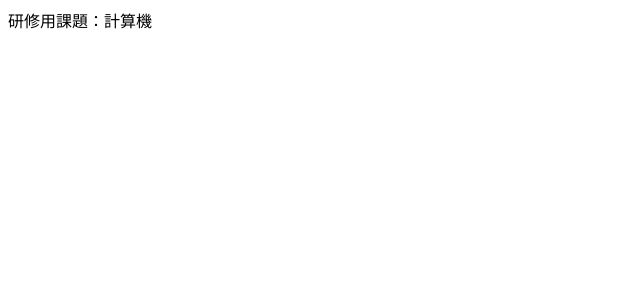
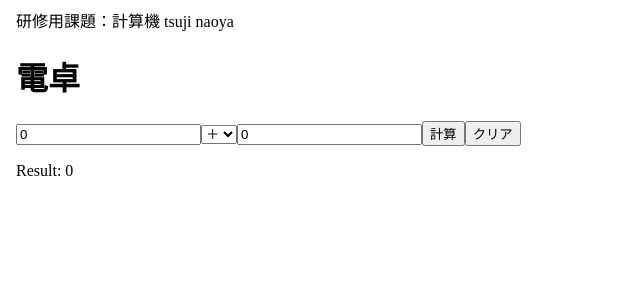
Before and after one commit to Junno-N/calculator10058, an Angular app: page / in a window 1280 px wide. Shown: the top 300 px of the page, without its empty margins (0-640 px from the left). Built offline with nearby package versions, Linux system fonts and the light colour scheme.

Commit message:
kadai1_tsuji

```diff
--- a/src/app/app.component.html
+++ b/src/app/app.component.html
@@ -1 +1,23 @@
-<div>研修用課題：計算機</div>
+<html>
+<head>
+    <title>電卓</title>
+</head>
+<body>
+    <div>研修用課題：計算機 tsuji naoya </div>
+    <h1>電卓</h1>
+    <!-- ngModelを使用してnum1, num2にバインド -->
+    <input type="number" [(ngModel)]="num1" placeholder="First Number">
+    <select [(ngModel)]="operation">
+        <option value="add">＋</option>
+        <option value="subtract">ー</option>
+        <option value="multiply">×</option>
+        <option value="divide">÷</option>
+      </select>
+    <input type="number" [(ngModel)]="num2" placeholder="Second Number">
+    <button (click)="calculate()">計算</button>
+    <button (click)="clearResult()">クリア</button>
+    <p>Result: {{ result }}</p>
+    <!-- Angularプロジェクトでは通常、スクリプトはangular.jsonで管理されるため、この行は不要 -->
+    <!-- <script src="src/app/calculator.js"></script> -->
+</body>
+</html>
--- a/src/app/app.component.ts
+++ b/src/app/app.component.ts
@@ -7,4 +7,68 @@ import { Component } from '@angular/core';
 })
 export class AppComponent {
   title = 'calculator';
+
+  num1: number = 0;
+  num2: number = 0;
+  result: number = 0;
+  operation: string = 'add'; // 四則演算を選択するためのプロパティ
+
+  // 加算メソッド
+  add() {
+    console.log("add start");
+    this.result = parseFloat((this.num1 + this.num2).toFixed(8));
+    console.log("add end");
+  }
+
+  subtract() {
+    console.log("subtract start");
+    this.result = parseFloat((this.num1 - this.num2).toFixed(8));
+    console.log("subtract end");
+  }
+
+  multiply() {
+    console.log("multiply start");
+    this.result = parseFloat(( this.num1 * this.num2).toFixed(8));
+    console.log("multiply end");
+  }
+
+  divide() {
+    console.log("divide start");
+    if (this.num2 !== 0) {
+      this.result = parseFloat(( this.num1 / this.num2).toFixed(8));
+    } else {
+      alert("0で割ることはできません。");
+      this.result = 0;
+    }
+    console.log("divide end");
+  }
+
+
+
+  // 四則演算を行うメソッド（拡張）
+  calculate() {
+    console.log(this.operation); // 現在選択されている演算の確認
+    switch (this.operation) {
+      case "add":
+        this.add(); // 加算
+        break;
+      case "subtract":
+        this.subtract(); // 減算メソッドを呼び出し
+        break;
+      case "multiply":
+        this.multiply(); // 乗算メソッドを呼び出し
+        break;
+      case "divide":
+        this.divide(); // 除算メソッドを呼び出し
+        break;
+      default:
+        this.result = 0;
+    }
+  }
+  clearResult() {
+    this.num1 = 0;
+    this.num2 = 0;
+    this.result = 0;
+    this.operation = 'add'; // デフォルトの演算にリセット
+  }
 }
--- a/src/app/app.module.ts
+++ b/src/app/app.module.ts
@@ -2,14 +2,18 @@ import { NgModule } from '@angular/core';
 import { BrowserModule } from '@angular/platform-browser';
 
 import { AppRoutingModule } from './app-routing.module';
+import { FormsModule } from '@angular/forms'; // FormsModule をインポート
 import { AppComponent } from './app.component';
+import { HomeComponent } from './home/home.component';
 
 @NgModule({
   declarations: [
-    AppComponent
+    AppComponent,
+    HomeComponent
   ],
   imports: [
     BrowserModule,
+    FormsModule ,
     AppRoutingModule
   ],
   providers: [],
--- /dev/null
+++ b/src/app/home/home.component.ts
@@ -0,0 +1,14 @@
+import { Component } from '@angular/core';
+
+@Component({
+  selector: 'app-home',
+  template: `
+    <p>
+      home works!
+    </p>
+  `,
+  styleUrls: ['./home.component.scss']
+})
+export class HomeComponent {
+
+}
```
Also changed, not shown: src/app/home/home.component.scss (added).
